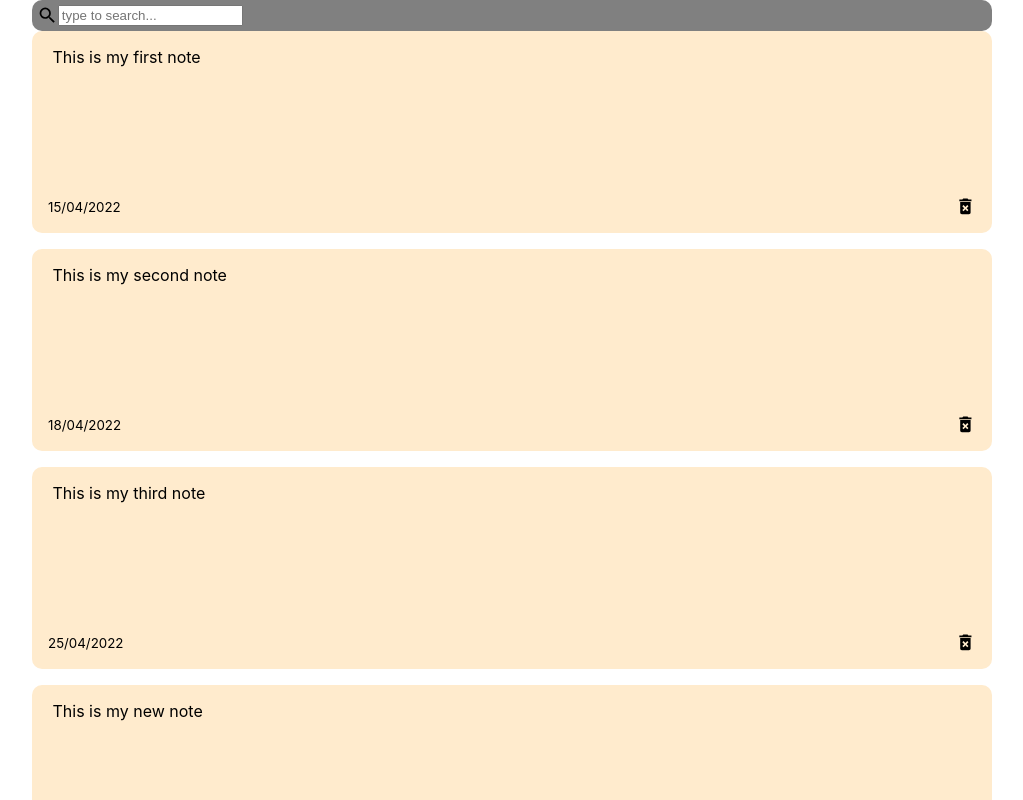
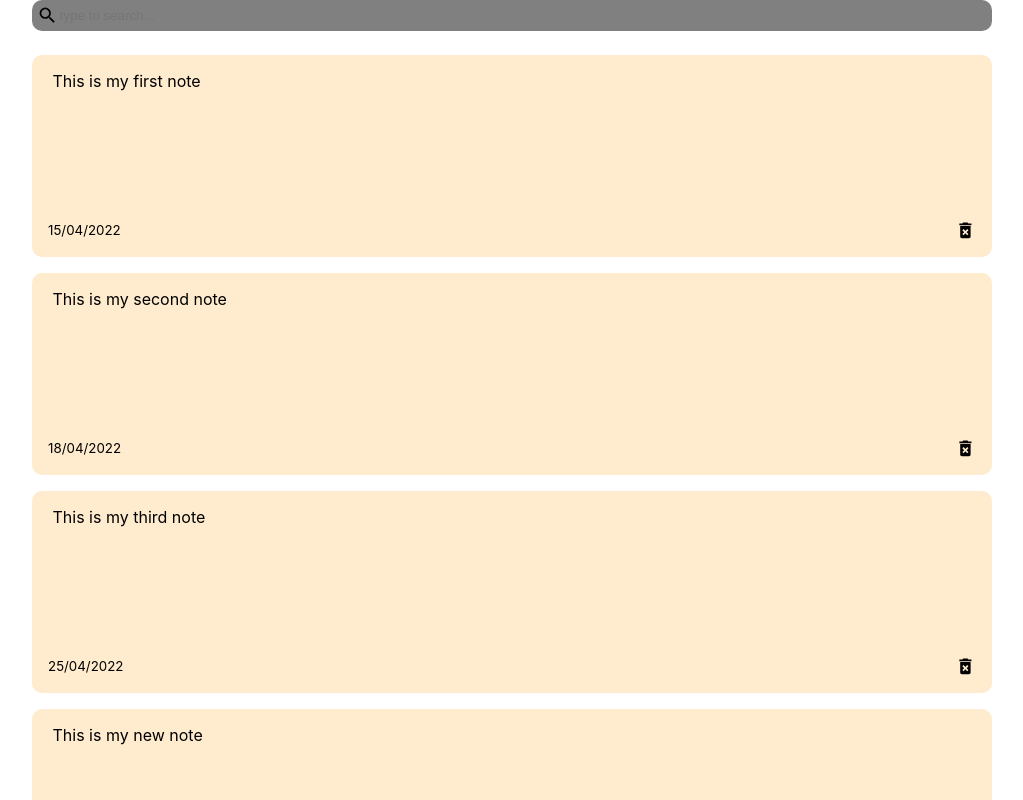
Before and after one commit to Dankiprop/notes-app, a React (Create React App) app: page / in a window 1280 px wide. Shown: the top 800 px of the page, without its empty margins (128-1151 px from the left). Built offline with nearby package versions, Linux system fonts and the light colour scheme.

Commit message:
Notes App

```diff
--- a/src/index.css
+++ b/src/index.css
@@ -82,5 +82,12 @@ cursor: pointer;
   background-color: gray;
   border-radius: 10px;
   padding: 5px;
+  margin-bottom: 1.5em;
 
 }
+
+.search input {
+border: none;
+background-color: gray;
+
+}
```
